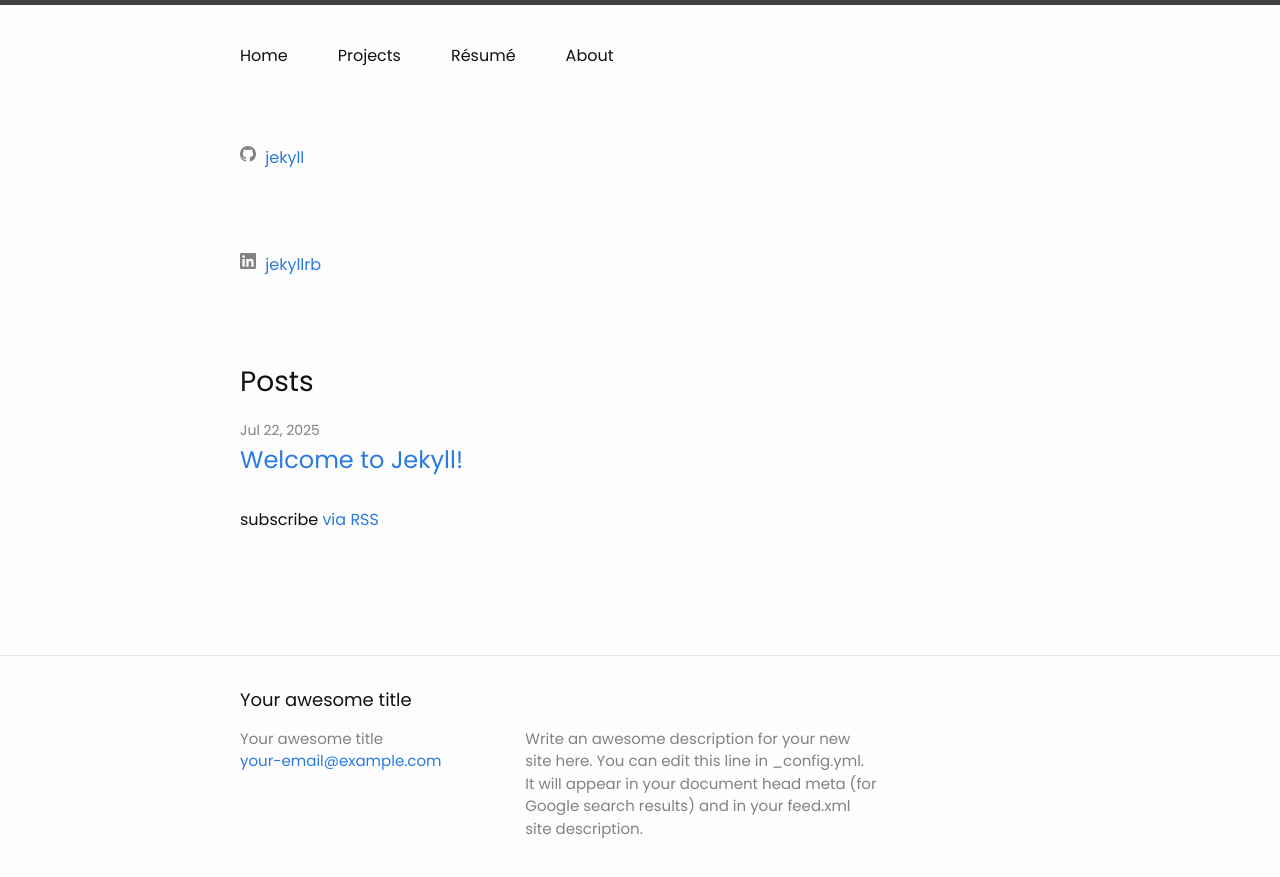
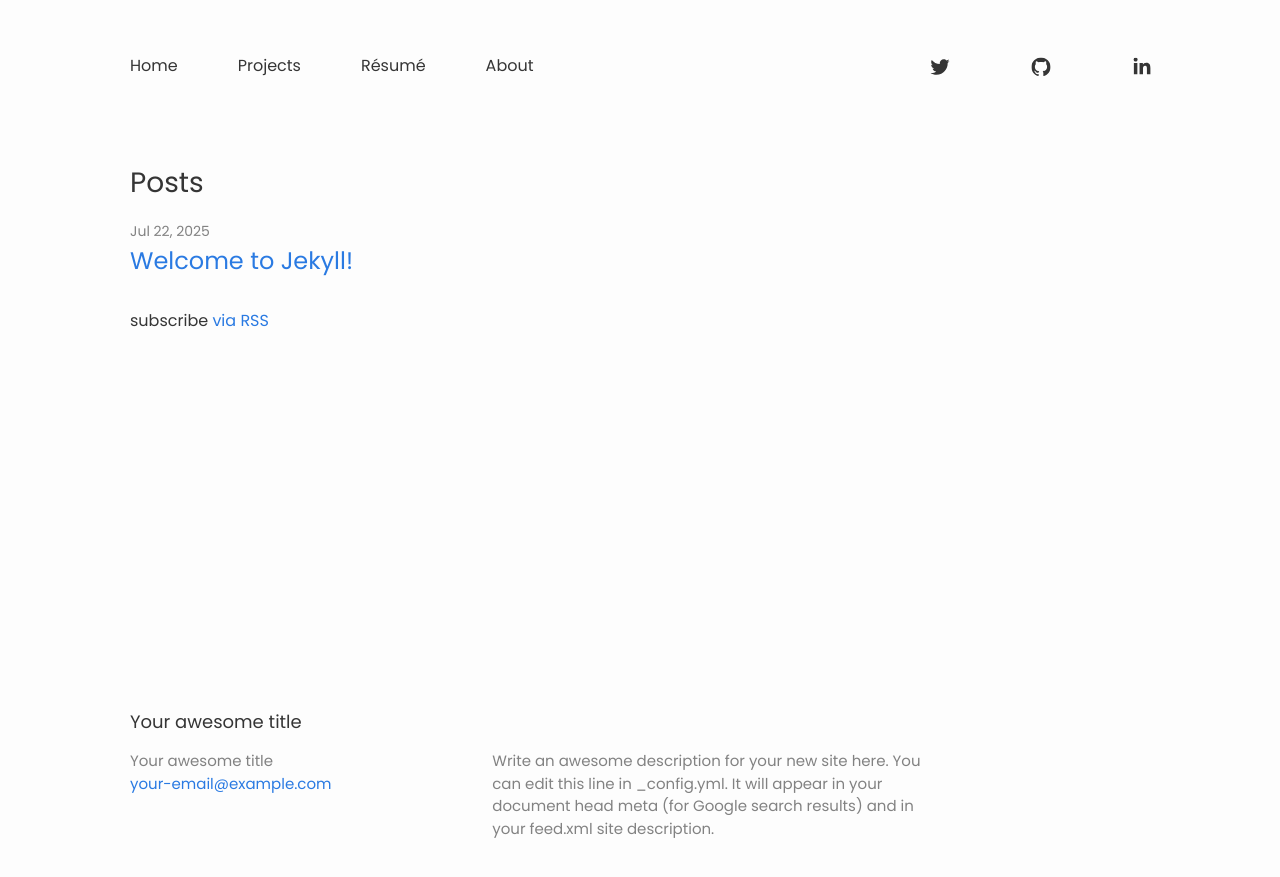
Before and after one commit to mario-ruoff/clarity-jekyll-theme, a Jekyll site: the page built from index.md, in a window 1280 px wide. Shown: the top 877 px of the page. Built offline with Jekyll 4.4.1, drawn with Linux system fonts in a browser that asks for light colours.

Commit message:
Fix navbar on mobile

```diff
--- a/_config.yml
+++ b/_config.yml
@@ -27,6 +27,7 @@
 baseurl: "" # the subpath of your site, e.g. /blog
 url: "" # the base hostname & protocol for your site, e.g. http://example.com
 linkedin_username: jekyllrb
+twitter_username: jekyllrb
 github_username:  jekyll
 
 # Build settings
--- a/_includes/header.html
+++ b/_includes/header.html
@@ -9,23 +9,25 @@
         <input type="checkbox" id="nav-trigger" class="nav-trigger" />
         <label for="nav-trigger">
           <span class="menu-icon">
-            <svg viewBox="0 0 18 15" width="18px" height="15px">
-              <path d="M18,1.484c0,0.82-0.665,1.484-1.484,1.484H1.484C0.665,2.969,0,2.304,0,1.484l0,0C0,0.665,0.665,0,1.484,0 h15.032C17.335,0,18,0.665,18,1.484L18,1.484z M18,7.516C18,8.335,17.335,9,16.516,9H1.484C0.665,9,0,8.335,0,7.516l0,0 c0-0.82,0.665-1.484,1.484-1.484h15.032C17.335,6.031,18,6.696,18,7.516L18,7.516z M18,13.516C18,14.335,17.335,15,16.516,15H1.484 C0.665,15,0,14.335,0,13.516l0,0c0-0.82,0.665-1.483,1.484-1.483h15.032C17.335,12.031,18,12.695,18,13.516L18,13.516z"/>
+            <svg viewBox="0 0 64 48">
+                <path d="M19,15 L45,15 C70,15 58,-2 49.0177126,7 L19,37"></path>
+                <path d="M19,24 L45,24 C61.2371586,24 57,49 41,33 L32,24"></path>
+                <path d="M45,33 L19,33 C-8,33 6,-2 22,14 L45,37"></path>
             </svg>
           </span>
         </label>
 
         <div class="trigger">
-          <a class="page-link" href="{{ "/" | relative_url }}">Home</a>
+          <a class="page-link" href="{{ '/' | relative_url }}">Home</a>
           {%- for path in page_paths -%}
             {%- assign my_page = site.pages | where: "path", path | first -%}
             {%- if my_page.title -%}
             <a class="page-link" href="{{ my_page.url | relative_url }}">{{ my_page.title | escape }}</a>
             {%- endif -%}
           {%- endfor -%}
+          {%- include social.html -%}
         </div>
 
-        {%- include social.html -%}
       </nav>
     {%- endif -%}
   </div>
--- a/_includes/social.html
+++ b/_includes/social.html
@@ -1,14 +1,14 @@
 <ul class="social-media-list">
-  {%- if site.dribbble_username -%}<li><a href="https://dribbble.com/{{ site.dribbble_username| cgi_escape | escape }}"><svg class="svg-icon"><use xlink:href="{{ '/assets/minima-social-icons.svg#dribbble' | relative_url }}"></use></svg> <span class="username">{{ site.dribbble_username| escape }}</span></a></li>{%- endif -%}
-  {%- if site.facebook_username -%}<li><a href="https://www.facebook.com/{{ site.facebook_username| cgi_escape | escape }}"><svg class="svg-icon"><use xlink:href="{{ '/assets/minima-social-icons.svg#facebook' | relative_url }}"></use></svg> <span class="username">{{ site.facebook_username| escape }}</span></a></li>{%- endif -%}
-  {%- if site.flickr_username -%}<li><a href="https://www.flickr.com/photos/{{ site.flickr_username| cgi_escape | escape }}"><svg class="svg-icon"><use xlink:href="{{ '/assets/minima-social-icons.svg#flickr' | relative_url }}"></use></svg> <span class="username">{{ site.flickr_username| escape }}</span></a></li>{%- endif -%}
-  {%- if site.github_username -%}<li><a href="https://github.com/{{ site.github_username| cgi_escape | escape }}"><svg class="svg-icon"><use xlink:href="{{ '/assets/minima-social-icons.svg#github' | relative_url }}"></use></svg> <span class="username">{{ site.github_username| escape }}</span></a></li>{%- endif -%}
-  {%- if site.instagram_username -%}<li><a href="https://instagram.com/{{ site.instagram_username| cgi_escape | escape }}"><svg class="svg-icon"><use xlink:href="{{ '/assets/minima-social-icons.svg#instagram' | relative_url }}"></use></svg> <span class="username">{{ site.instagram_username| escape }}</span></a></li>{%- endif -%}
-  {%- if site.linkedin_username -%}<li><a href="https://www.linkedin.com/in/{{ site.linkedin_username| cgi_escape | escape }}"><svg class="svg-icon"><use xlink:href="{{ '/assets/minima-social-icons.svg#linkedin' | relative_url }}"></use></svg> <span class="username">{{ site.linkedin_username| escape }}</span></a></li>{%- endif -%}
-  {%- if site.pinterest_username -%}<li><a href="https://www.pinterest.com/{{ site.pinterest_username| cgi_escape | escape }}"><svg class="svg-icon"><use xlink:href="{{ '/assets/minima-social-icons.svg#pinterest' | relative_url }}"></use></svg> <span class="username">{{ site.pinterest_username| escape }}</span></a></li>{%- endif -%}
-  {%- for mst in site.mastodon -%}{%- if mst.username and mst.instance -%}<li><a href="https://{{ mst.instance| cgi_escape | escape}}/@{{mst.username}}"><svg class="svg-icon"><use xlink:href="{{ '/assets/minima-social-icons.svg#mastodon' | relative_url }}"></use></svg> <span class="username">{{ mst.username|escape }}</span></a></li>{%- endif -%}{%- endfor -%}
-  {%- if site.twitter_username -%}<li><a href="https://www.twitter.com/{{ site.twitter_username| cgi_escape | escape }}"><svg class="svg-icon"><use xlink:href="{{ '/assets/minima-social-icons.svg#twitter' | relative_url }}"></use></svg> <span class="username">{{ site.twitter_username| escape }}</span></a></li>{%- endif -%}
-  {%- if site.youtube_username -%}<li><a href="https://youtube.com/{{ site.youtube_username| cgi_escape | escape }}"><svg class="svg-icon"><use xlink:href="{{ '/assets/minima-social-icons.svg#youtube' | relative_url }}"></use></svg> <span class="username">{{ site.youtube_username| escape }}</span></a></li>{%- endif -%}
-  {%- if site.googleplus_username -%}<li><a href="https://plus.google.com/{{ site.googleplus_username| escape }}"><svg class="svg-icon"><use xlink:href="{{ '/assets/minima-social-icons.svg#googleplus' | relative_url }}"></use></svg> <span class="username">{{ site.googleplus_username| escape }}</span></a></li>{%- endif -%}
-  {%- if site.rss -%}<li><a href="{{ 'feed.xml' | relative_url }}"><svg class="svg-icon"><use xlink:href="{{ '/assets/minima-social-icons.svg#rss' | relative_url }}"></use></svg> <span>{{ site.rss | escape }}</span></a></li>{%- endif -%}
+  {%- if site.dribbble_username -%}<li><a href="https://dribbble.com/{{ site.dribbble_username| cgi_escape | escape }}"><svg class="svg-icon"><use xlink:href="{{ '/assets/minima-social-icons.svg#dribbble' | relative_url }}"></use></svg> </a></li>{%- endif -%}
+  {%- if site.twitter_username -%}<li><a href="https://www.twitter.com/{{ site.twitter_username| cgi_escape | escape }}"><svg class="svg-icon"><use xlink:href="{{ '/assets/minima-social-icons.svg#twitter' | relative_url }}"></use></svg> </a></li>{%- endif -%}
+  {%- if site.facebook_username -%}<li><a href="https://www.facebook.com/{{ site.facebook_username| cgi_escape | escape }}"><svg class="svg-icon"><use xlink:href="{{ '/assets/minima-social-icons.svg#facebook' | relative_url }}"></use></svg> </a></li>{%- endif -%}
+  {%- if site.flickr_username -%}<li><a href="https://www.flickr.com/photos/{{ site.flickr_username| cgi_escape | escape }}"><svg class="svg-icon"><use xlink:href="{{ '/assets/minima-social-icons.svg#flickr' | relative_url }}"></use></svg> </a></li>{%- endif -%}
+  {%- if site.github_username -%}<li><a href="https://github.com/{{ site.github_username| cgi_escape | escape }}"><svg class="svg-icon"><use xlink:href="{{ '/assets/minima-social-icons.svg#github' | relative_url }}"></use></svg> </a></li>{%- endif -%}
+  {%- if site.instagram_username -%}<li><a href="https://instagram.com/{{ site.instagram_username| cgi_escape | escape }}"><svg class="svg-icon"><use xlink:href="{{ '/assets/minima-social-icons.svg#instagram' | relative_url }}"></use></svg> </a></li>{%- endif -%}
+  {%- if site.linkedin_username -%}<li><a href="https://www.linkedin.com/in/{{ site.linkedin_username| cgi_escape | escape }}"><svg class="svg-icon"><use xlink:href="{{ '/assets/minima-social-icons.svg#linkedin' | relative_url }}"></use></svg> </a></li>{%- endif -%}
+  {%- if site.pinterest_username -%}<li><a href="https://www.pinterest.com/{{ site.pinterest_username| cgi_escape | escape }}"><svg class="svg-icon"><use xlink:href="{{ '/assets/minima-social-icons.svg#pinterest' | relative_url }}"></use></svg> </a></li>{%- endif -%}
+  {%- for mst in site.mastodon -%}{%- if mst.username and mst.instance -%}<li><a href="https://{{ mst.instance| cgi_escape | escape}}/@{{mst.username}}"><svg class="svg-icon"><use xlink:href="{{ '/assets/minima-social-icons.svg#mastodon' | relative_url }}"></use></svg> </a></li>{%- endif -%}{%- endfor -%}
+  {%- if site.youtube_username -%}<li><a href="https://youtube.com/{{ site.youtube_username| cgi_escape | escape }}"><svg class="svg-icon"><use xlink:href="{{ '/assets/minima-social-icons.svg#youtube' | relative_url }}"></use></svg> </a></li>{%- endif -%}
+  {%- if site.googleplus_username -%}<li><a href="https://plus.google.com/{{ site.googleplus_username| escape }}"><svg class="svg-icon"><use xlink:href="{{ '/assets/minima-social-icons.svg#googleplus' | relative_url }}"></use></svg> </a></li>{%- endif -%}
+  {%- if site.rss -%}<li><a href="{{ 'feed.xml' | relative_url }}"><svg class="svg-icon"><use xlink:href="{{ '/assets/minima-social-icons.svg#rss' | relative_url }}"></use></svg> </a></li>{%- endif -%}
 </ul>
--- a/_sass/minima.scss
+++ b/_sass/minima.scss
@@ -10,7 +10,7 @@
 
 $spacing-unit:     30px !default;
 
-$text-color:       #111 !default;
+$text-color:       #353535 !default;
 $background-color: #fdfdfd !default;
 $brand-color:      #2a7ae2 !default;
 
@@ -21,10 +21,10 @@
 $table-text-align: left !default;
 
 // Width of the content area
-$content-width:    860px !default;
+$content-width:    1080px !default;
 
-$on-palm:          600px !default;
-$on-laptop:        800px !default;
+$on-palm:          800px !default;
+$on-laptop:        1000px !default;
 
 // Use media queries like this:
 // @include media-query($on-palm) {
--- a/_sass/minima/_base.scss
+++ b/_sass/minima/_base.scss
@@ -211,12 +211,13 @@
  */
 
 .svg-icon {
+    transform: scale(1.2);
     width: 16px;
     height: 16px;
+    margin-left: $spacing-unit * 2.5;
     display: inline-block;
-    fill: #{$grey-color};
-    padding-right: 5px;
-    vertical-align: text-top;
+    fill: #{$text-color};
+    vertical-align: middle;
 }
 
 .social-media-list {
--- a/_sass/minima/_layout.scss
+++ b/_sass/minima/_layout.scss
@@ -2,7 +2,6 @@
  * Site header
  */
 .site-header {
-  border-top: 5px solid $grey-color-dark;
   min-height: $spacing-unit * 1.865;
 
   // Positioning context for the mobile navigation icon
@@ -24,7 +23,28 @@
 
 .site-nav {
   float: left;
-  line-height: $base-line-height * $base-font-size * 4.25;
+  width: 100%;
+  line-height: $base-line-height * $base-font-size * 5.5;
+
+  .trigger {
+    display: flex;
+    align-items: center;
+  }
+
+  .social-media-list {
+    list-style: none;
+    margin-bottom: 0;
+    margin-left: auto;
+
+    li {
+      display: inline-block;
+      margin-left: 10px;
+    }
+
+    li + li {
+      padding-top: 0;
+    }
+  }
 
   .nav-trigger {
       display: none;
@@ -40,7 +60,7 @@
 
     // Gaps between nav items, but not on the last one
     &:not(:last-child) {
-      margin-right: 50px;
+      margin-right: $spacing-unit * 2;
     }
   }
 
@@ -104,7 +124,6 @@
  * Site footer
  */
 .site-footer {
-  border-top: 1px solid $grey-color-light;
   padding: $spacing-unit 0;
 }
 
```
Also changed, not shown: assets/minima-social-icons.svg.
